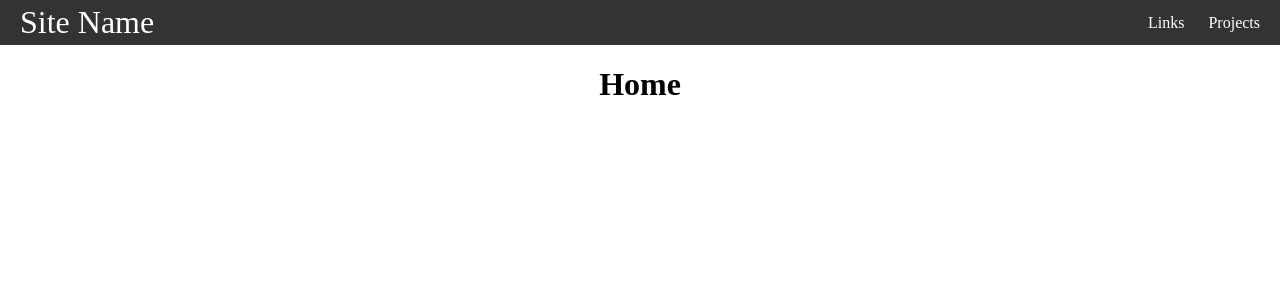
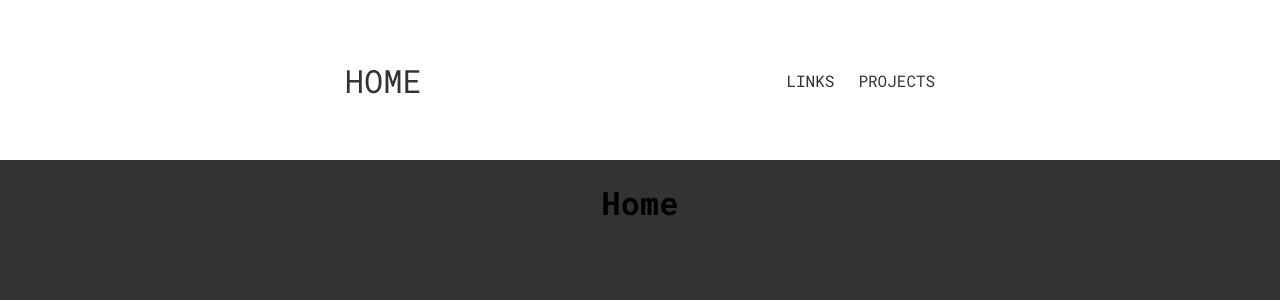
Before and after one commit to enzosromano/portfolio, a React (Create React App) app: page / in a window 1280 px wide. Shown: the top 300 px of the page. Built offline with nearby package versions, Linux system fonts and the light colour scheme.

Commit message:
Styling updates

```diff
--- a/public/index.html
+++ b/public/index.html
@@ -24,6 +24,10 @@
       work correctly both with client-side routing and a non-root public URL.
       Learn how to configure a non-root public URL by running `npm run build`.
     -->
+
+    <link rel="preconnect" href="https://fonts.googleapis.com">
+    <link rel="preconnect" href="https://fonts.gstatic.com" crossorigin>
+    <link href="https://fonts.googleapis.com/css2?family=Roboto+Mono:ital,wght@0,100..700;1,100..700&display=swap" rel="stylesheet">
     <title>React App</title>
   </head>
   <body>
--- a/src/Navbar.js
+++ b/src/Navbar.js
@@ -3,10 +3,10 @@
 export default function Navbar() {
     return (
         <nav className="nav">
-            <Link to="/" className="site-title">Site Name</Link>
+            <Link to="/" className="site-title" >HOME</Link>
             <ul>
-                <ActivePage to="/links">Links</ActivePage>
-                <ActivePage to="/projects">Projects</ActivePage>
+                <ActivePage to="/links">LINKS</ActivePage>
+                <ActivePage to="/projects">PROJECTS</ActivePage>
             </ul>
         </nav>
     )
--- a/src/index.js
+++ b/src/index.js
@@ -1,6 +1,7 @@
 import React from 'react';
 import ReactDOM from 'react-dom/client';
 import App from './App';
+import Projects from './pages/Projects'
 import "./styles.css";
 import { BrowserRouter } from 'react-router-dom';
 
--- a/src/styles.css
+++ b/src/styles.css
@@ -1,9 +1,17 @@
 * {
     box-sizing: border-box;
+    font-family: "Roboto Mono", monospace;
+    font-optical-sizing: auto;
+    font-style: normal;
+}
+
+.font-link {
+    font-family: 'Hanalei Fill', cursive;
 }
 
 body {
     margin: 0;
+    background-color: #333;
 }
 
 .container {
@@ -12,11 +20,12 @@
 }
 
 .nav {
-    background-color: #333;
-    color: white;
+    background-color: white;
+    color: #333;
     display: flex;
-    justify-content: space-between;
-    align-items: stretch;
+    justify-content: space-evenly;
+    align-items: center;
+    height: 20vh;
     gap: 2rem;
     padding: 0 1rem;
 }
@@ -26,6 +35,9 @@
     margin: 0;
     list-style: none;
     display: flex;
+    justify-content: center;
+    align-items: center;
+    height: 25%;
     gap: 1rem;
 }
 
@@ -35,6 +47,7 @@
     height: 100%;
     display: flex;
     align-items: center;
+    justify-content: center;
     padding: .25rem;
 }
 
```
Also changed, not shown: public/logo1.png (added).
